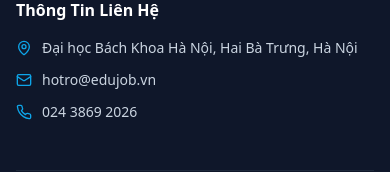
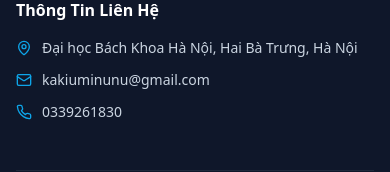
Before and after one commit to haudpce190749-droid/NCTDH23_new, a React (Vite) app in the folder NCTDH23/frontend/: page /login in a window 390 px wide. Shown: the part 1420-1592 px from the top of the page. Built offline with nearby package versions, Linux system fonts and the light colour scheme; no server answers; the HTML template or start-up script is replaced by a standard one.

Commit message:
Update contact info in footer (phone & email)

```diff
--- a/NCTDH23/frontend/src/components/Footer.jsx
+++ b/NCTDH23/frontend/src/components/Footer.jsx
@@ -79,11 +79,11 @@
               </li>
               <li className="flex items-center gap-2.5">
                 <Mail className="w-4 h-4 text-sky-500 flex-shrink-0" />
-                <span>hotro@edujob.vn</span>
+                <a href="mailto:kakiuminunu@gmail.com" className="hover:text-sky-400 transition-colors">kakiuminunu@gmail.com</a>
               </li>
               <li className="flex items-center gap-2.5">
                 <Phone className="w-4 h-4 text-sky-500 flex-shrink-0" />
-                <span>024 3869 2026</span>
+                <a href="tel:0339261830" className="hover:text-sky-400 transition-colors">0339261830</a>
               </li>
             </ul>
           </div>
```
